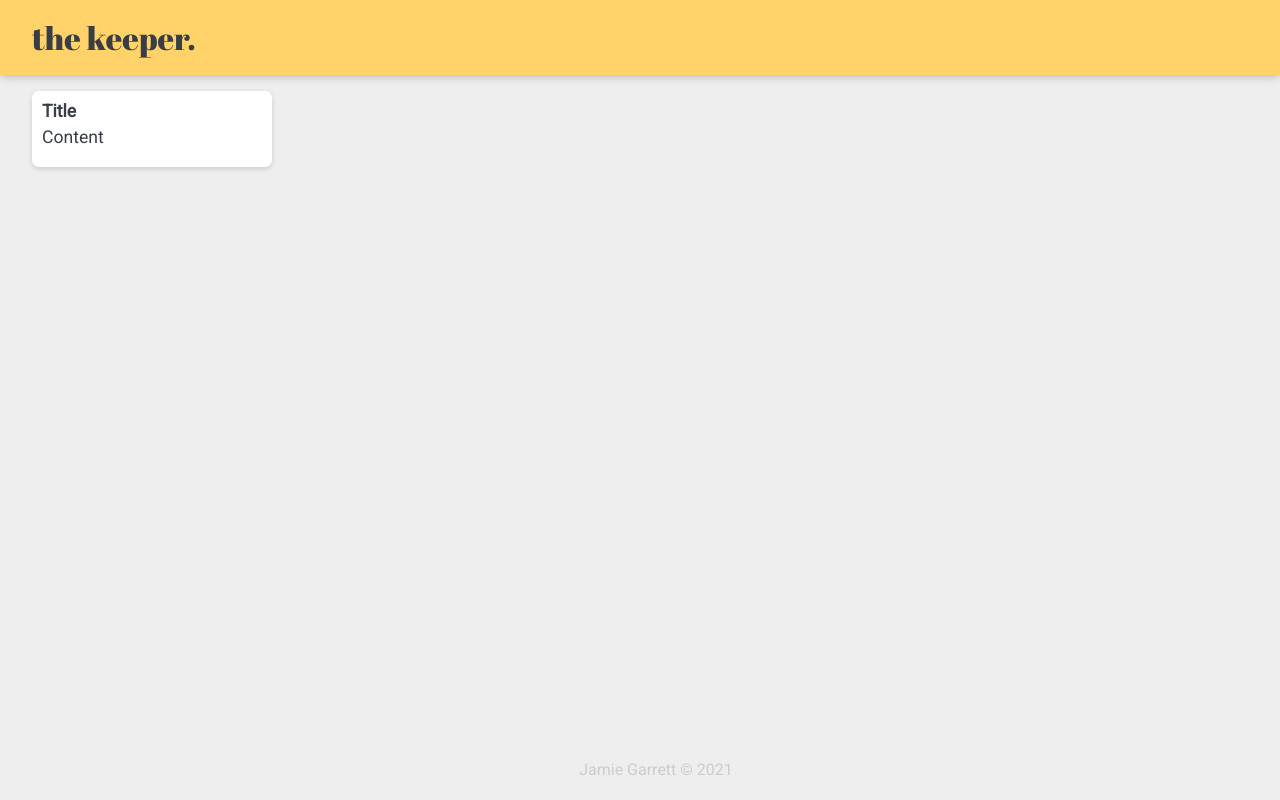
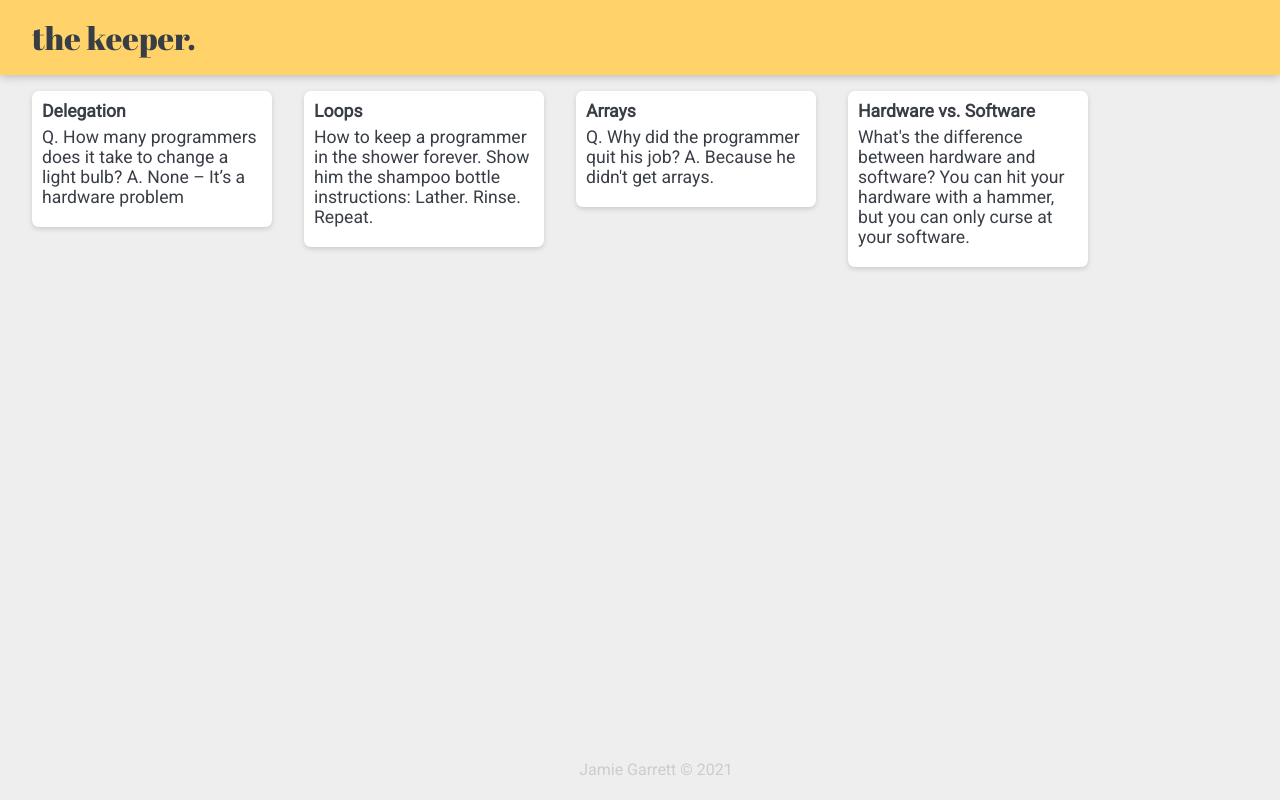
Before and after one commit to garrettjamie87/noteKeeper, a React (Create React App) app: page / in a window 1280 px wide. Built offline with nearby package versions, Linux system fonts and the light colour scheme.

Commit message:
change file names to conform with industry standard. Map over index.js file to render <Note />

```diff
--- a/src/components/Note.jsx
+++ b/src/components/Note.jsx
@@ -1,10 +1,10 @@
 import React from "react";
 
-function Note() {
+function Note(props){
 return (
       <div className ='note'>
-            <h1>Title</h1>
-            <p>Content</p>
+            <h1>{props.title}</h1>
+            <p>{props.content}</p>
       </div>
 )
 }
--- a/src/components/app.jsx
+++ b/src/components/app.jsx
@@ -2,13 +2,22 @@
 import Header from "./Header";
 import Footer from "./Footer";
 import Note from "./Note";
+import notes from "./../notes"
+
+function cards(el){
+  return  <Note
+    key={el.key}
+    title={el.title}
+    content={el.content}
+    />
+    }
 
 function App() {
   return (
     <>
       <Header />
       <Footer />
-      <Note />
+      {notes.map(cards)}
     </>
   );
 }
--- /dev/null
+++ b/src/notes.js
@@ -0,0 +1,28 @@
+const notes = [
+      {
+        key: 1,
+        title: "Delegation",
+        content:
+          "Q. How many programmers does it take to change a light bulb? A. None – It’s a hardware problem"
+      },
+      {
+        key: 2,
+        title: "Loops",
+        content:
+          "How to keep a programmer in the shower forever. Show him the shampoo bottle instructions: Lather. Rinse. Repeat."
+      },
+      {
+        key: 3,
+        title: "Arrays",
+        content:
+          "Q. Why did the programmer quit his job? A. Because he didn't get arrays."
+      },
+      {
+        key: 4,
+        title: "Hardware vs. Software",
+        content:
+          "What's the difference between hardware and software? You can hit your hardware with a hammer, but you can only curse at your software."
+      }
+    ];
+
+    export default notes;
```
